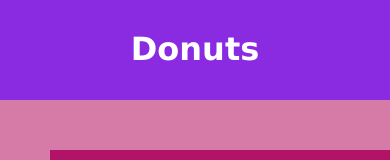
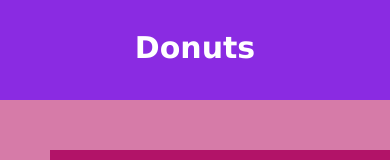
Before and after one commit to annabeatriz17/frontt, a Next.js app: page /conteudo in a window 390 px wide. Shown: the top 160 px of the page. Built offline with nearby package versions, Linux system fonts and the light colour scheme.

Commit message:
responsiviad

```diff
--- a/styles/Header.module.css
+++ b/styles/Header.module.css
@@ -1,6 +1,6 @@
 .header {
     background-color: blueviolet;
-    height: 100vh;
+    width: 100%;
     height: 100px;
 }
 
@@ -9,3 +9,13 @@
     padding: 30px;
     text-align: center;
 }
+
+@media (max-width: 1024px) {
+    .header {
+        width: 100%;
+        height: 100px;
+    }
+    .title {
+        font-size: 30px;
+    }
+}
```
